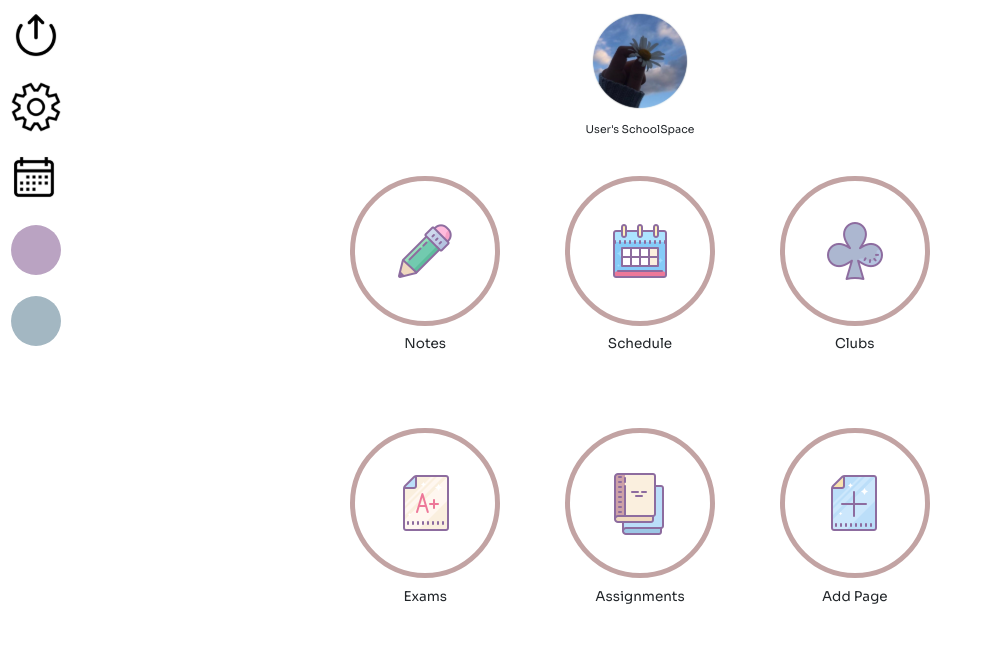
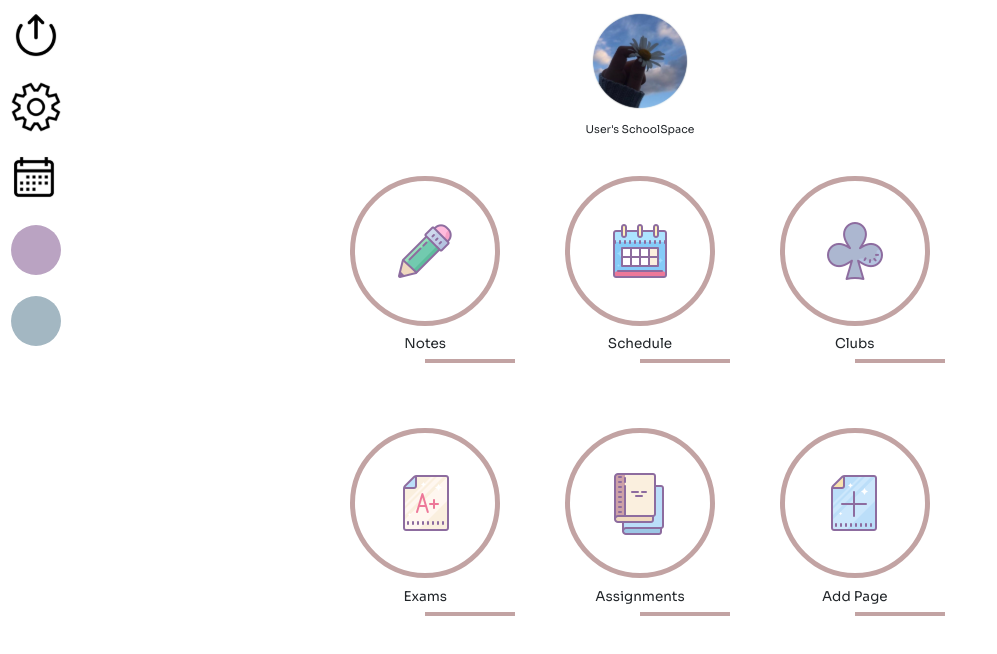
Before and after one commit to AlvarezKevin/Lifelyhood, a React (Create React App) app: page /school in a window 1280 px wide. Shown: the top 654 px of the page, without its empty margins (0-997 px from the left). Built offline with nearby package versions, Linux system fonts and the light colour scheme.

Commit message:
Update schoolspace.js

```diff
--- a/src/pages/Private/schoolspace.js
+++ b/src/pages/Private/schoolspace.js
@@ -17,7 +17,7 @@ const Schoolspace = () => {
         <UserInfo />
         <div className="pages">
           <div className="page-box">
-            <div className="page-title">
+            <div className="page-title red">
               <Link to="/editor" className="page-img">
                 <img src={notes} alt="Notes" />
               </Link>
@@ -26,7 +26,7 @@ const Schoolspace = () => {
           </div>
 
           <div className="page-box">
-            <div className="page-title">
+            <div className="page-title red">
               <Link className="page-img">
                 <img src={schedule} alt="Schedule" />
               </Link>
@@ -35,7 +35,7 @@ const Schoolspace = () => {
           </div>
 
           <div className="page-box">
-            <div className="page-title">
+            <div className="page-title red">
               <Link className="page-img">
                 <img src={clubs} alt="Clubs" />
               </Link>
@@ -44,7 +44,7 @@ const Schoolspace = () => {
           </div>
 
           <div className="page-box">
-            <div className="page-title">
+            <div className="page-title red">
               <Link className="page-img">
                 <img src={exams} alt="Exams" />
               </Link>
@@ -53,7 +53,7 @@ const Schoolspace = () => {
           </div>
 
           <div className="page-box">
-            <div className="page-title">
+            <div className="page-title red">
               <Link className="page-img">
                 <img src={assign} alt="Assignments" />
               </Link>
@@ -62,7 +62,7 @@ const Schoolspace = () => {
           </div>
 
           <div className="page-box">
-            <div className="page-title">
+            <div className="page-title red">
               <Link to="/editor" className="page-img">
                 <img src={add} alt="Add Page" />
               </Link>
```
